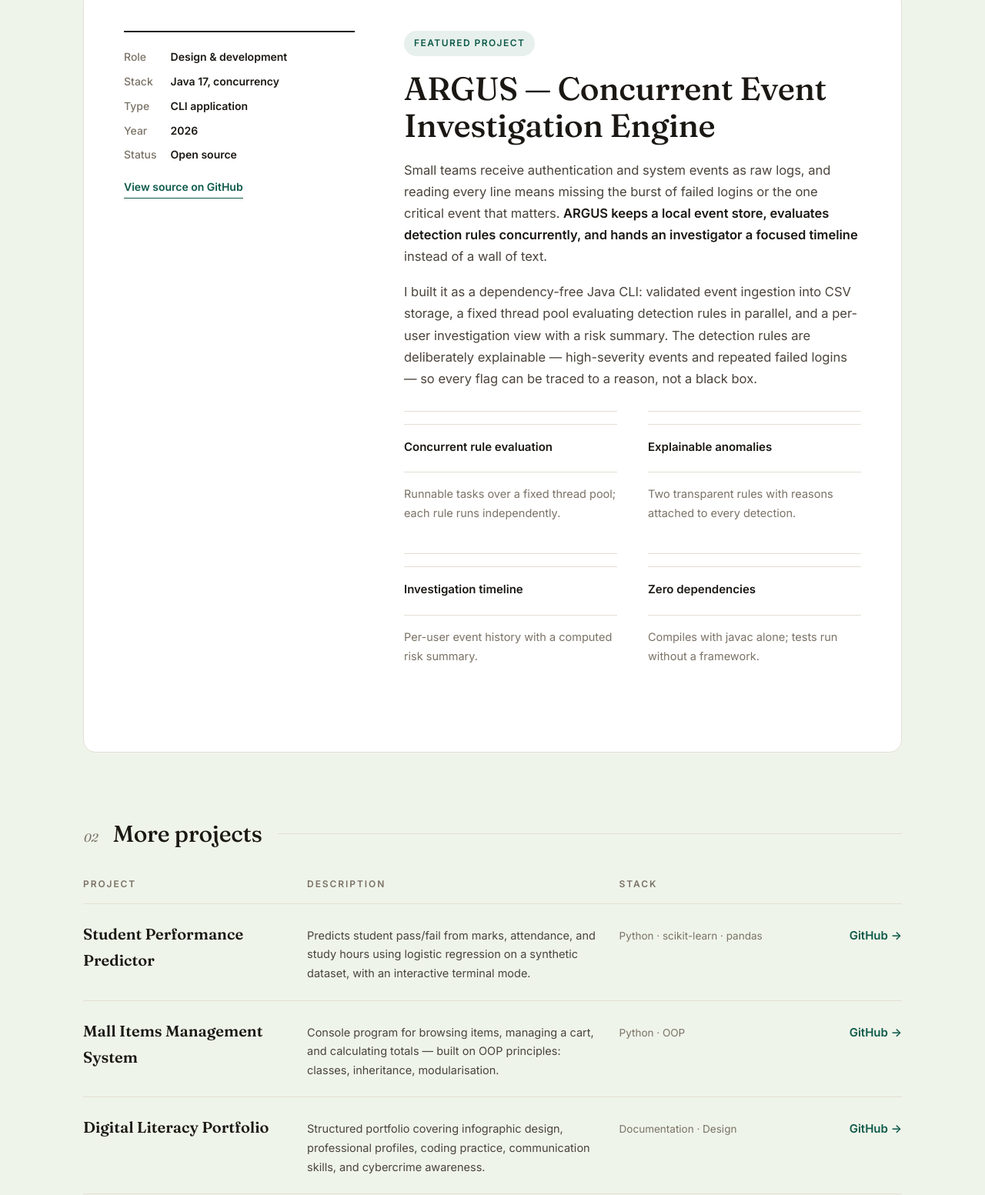
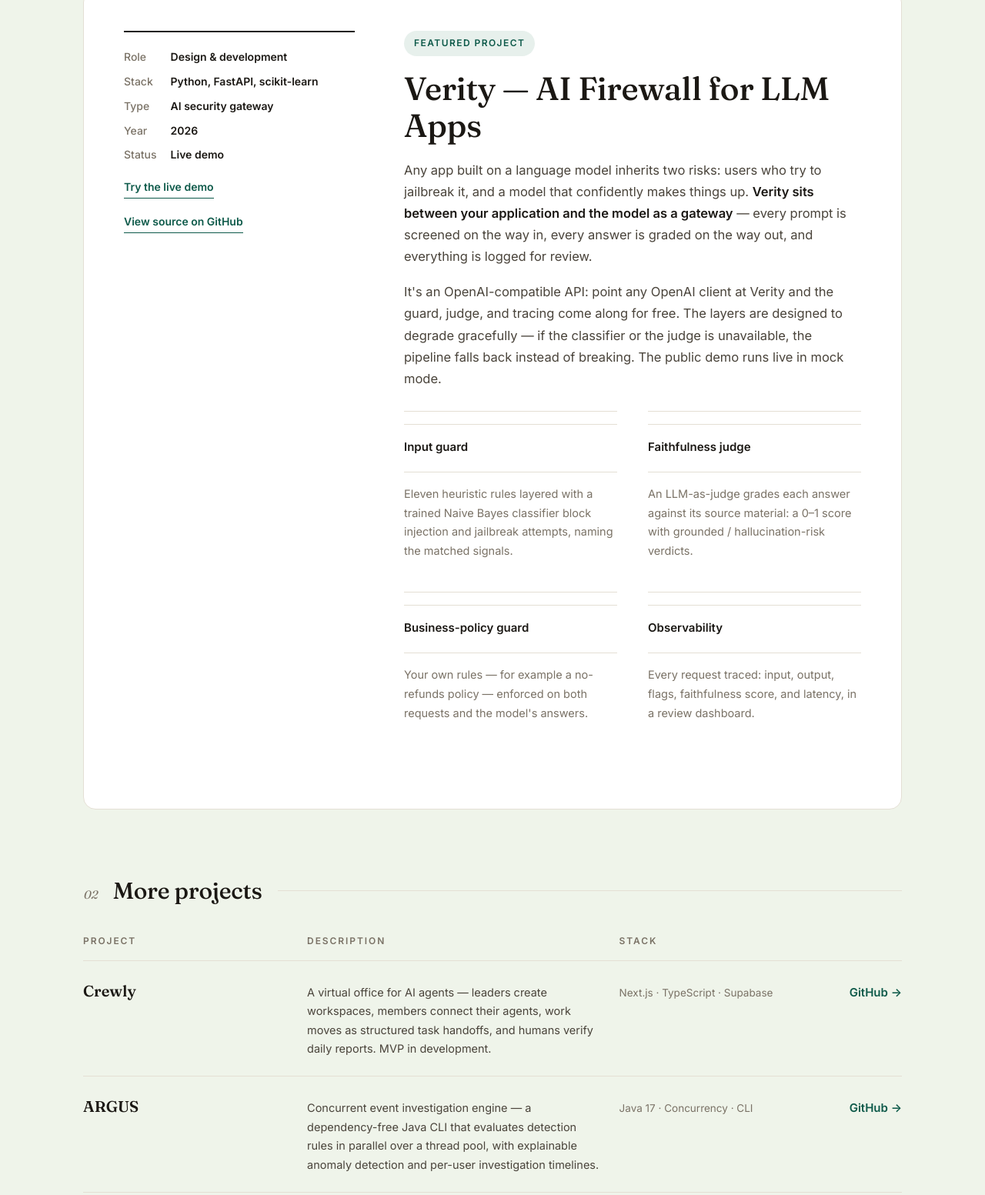
Before and after one commit to KARTIKEYSINGH009/Portfolio, a plain HTML site: page index.html in a window 1280 px wide. Shown: the part 1153-2706 px from the top of the page at 77% size. Drawn offline with Linux system fonts and the light colour scheme.

Commit message:
Update portfolio: Verity featured, add Crewly, refresh project index

```diff
--- a/index.html
+++ b/index.html
@@ -202,8 +202,8 @@
     </div>
     <div class="hero-meta">
       <div><div class="k">Focus</div><div class="v">Voice AI · Automation · RAG</div></div>
-      <div><div class="k">Core stack</div><div class="v">Python · Java · LangChain · n8n</div></div>
-      <div><div class="k">Open source</div><div class="v">4 public repositories</div></div>
+      <div><div class="k">Core stack</div><div class="v">Python · Java · FastAPI · LangChain</div></div>
+      <div><div class="k">Projects</div><div class="v">6 featured on GitHub</div></div>
       <div><div class="k">Freelance</div><div class="v">4 services on Fiverr</div></div>
     </div>
   </div>
@@ -221,23 +221,24 @@
       <aside class="case-meta">
         <dl>
           <dt>Role</dt><dd>Design &amp; development</dd>
-          <dt>Stack</dt><dd>Java 17, concurrency</dd>
-          <dt>Type</dt><dd>CLI application</dd>
+          <dt>Stack</dt><dd>Python, FastAPI, scikit-learn</dd>
+          <dt>Type</dt><dd>AI security gateway</dd>
           <dt>Year</dt><dd>2026</dd>
-          <dt>Status</dt><dd>Open source</dd>
+          <dt>Status</dt><dd>Live demo</dd>
         </dl>
-        <a class="code-link" href="https://github.com/KARTIKEYSINGH009/ARGUS-Concurrent-Event-Investigation-Engine" target="_blank" rel="noopener">View source on GitHub</a>
+        <a class="code-link" href="https://verity-nine-flame.vercel.app" target="_blank" rel="noopener">Try the live demo</a><br>
+        <a class="code-link" href="https://github.com/KARTIKEYSINGH009/verity" target="_blank" rel="noopener">View source on GitHub</a>
       </aside>
       <div class="case-body">
         <div class="tag-row"><span class="pill">Featured project</span></div>
-        <h3>ARGUS — Concurrent Event Investigation Engine</h3>
-        <p>Small teams receive authentication and system events as raw logs, and reading every line means missing the burst of failed logins or the one critical event that matters. <strong>ARGUS keeps a local event store, evaluates detection rules concurrently, and hands an investigator a focused timeline</strong> instead of a wall of text.</p>
-        <p>I built it as a dependency-free Java CLI: validated event ingestion into CSV storage, a fixed thread pool evaluating detection rules in parallel, and a per-user investigation view with a risk summary. The detection rules are deliberately explainable — high-severity events and repeated failed logins — so every flag can be traced to a reason, not a black box.</p>
+        <h3>Verity — AI Firewall for LLM Apps</h3>
+        <p>Any app built on a language model inherits two risks: users who try to jailbreak it, and a model that confidently makes things up. <strong>Verity sits between your application and the model as a gateway</strong> — every prompt is screened on the way in, every answer is graded on the way out, and everything is logged for review.</p>
+        <p>It's an OpenAI-compatible API: point any OpenAI client at Verity and the guard, judge, and tracing come along for free. The layers are designed to degrade gracefully — if the classifier or the judge is unavailable, the pipeline falls back instead of breaking. The public demo runs live in mock mode.</p>
         <div class="two-col">
-          <div><div class="t">Concurrent rule evaluation</div><div class="d">Runnable tasks over a fixed thread pool; each rule runs independently.</div></div>
-          <div><div class="t">Explainable anomalies</div><div class="d">Two transparent rules with reasons attached to every detection.</div></div>
-          <div><div class="t">Investigation timeline</div><div class="d">Per-user event history with a computed risk summary.</div></div>
-          <div><div class="t">Zero dependencies</div><div class="d">Compiles with javac alone; tests run without a framework.</div></div>
+          <div><div class="t">Input guard</div><div class="d">Eleven heuristic rules layered with a trained Naive Bayes classifier block injection and jailbreak attempts, naming the matched signals.</div></div>
+          <div><div class="t">Faithfulness judge</div><div class="d">An LLM-as-judge grades each answer against its source material: a 0–1 score with grounded / hallucination-risk verdicts.</div></div>
+          <div><div class="t">Business-policy guard</div><div class="d">Your own rules — for example a no-refunds policy — enforced on both requests and the model's answers.</div></div>
+          <div><div class="t">Observability</div><div class="d">Every request traced: input, output, flags, faithfulness score, and latency, in a review dashboard.</div></div>
         </div>
       </div>
     </article>
@@ -249,6 +250,18 @@
     </div>
     <div class="index-head"><span>Project</span><span>Description</span><span>Stack</span><span></span></div>
 
+    <a class="index-row" href="https://github.com/KARTIKEYSINGH009/crewly" target="_blank" rel="noopener">
+      <span class="name">Crewly</span>
+      <span class="desc">A virtual office for AI agents — leaders create workspaces, members connect their agents, work moves as structured task handoffs, and humans verify daily reports. MVP in development.</span>
+      <span class="stack">Next.js · TypeScript · Supabase</span>
+      <span class="go">GitHub →</span>
+    </a>
+    <a class="index-row" href="https://github.com/KARTIKEYSINGH009/ARGUS-Concurrent-Event-Investigation-Engine" target="_blank" rel="noopener">
+      <span class="name">ARGUS</span>
+      <span class="desc">Concurrent event investigation engine — a dependency-free Java CLI that evaluates detection rules in parallel over a thread pool, with explainable anomaly detection and per-user investigation timelines.</span>
+      <span class="stack">Java 17 · Concurrency · CLI</span>
+      <span class="go">GitHub →</span>
+    </a>
     <a class="index-row" href="https://github.com/KARTIKEYSINGH009/Student-Performance-Predictor" target="_blank" rel="noopener">
       <span class="name">Student Performance Predictor</span>
       <span class="desc">Predicts student pass/fail from marks, attendance, and study hours using logistic regression on a synthetic dataset, with an interactive terminal mode.</span>
@@ -320,7 +333,7 @@
       <div>
         <ul class="cap-list">
           <li><span>Languages</span><span>Python, Java, C++</span></li>
-          <li><span>AI / ML</span><span>scikit-learn, pandas, LangChain, RAG, OpenAI</span></li>
+          <li><span>AI / ML</span><span>scikit-learn, pandas, LangChain, RAG, LLM guardrails &amp; eval</span></li>
           <li><span>Voice AI</span><span>Retell AI, Vapi</span></li>
           <li><span>Automation</span><span>n8n, REST APIs, webhooks</span></li>
           <li><span>Fundamentals</span><span>DSA, OOP, concurrency, Git</span></li>
```
